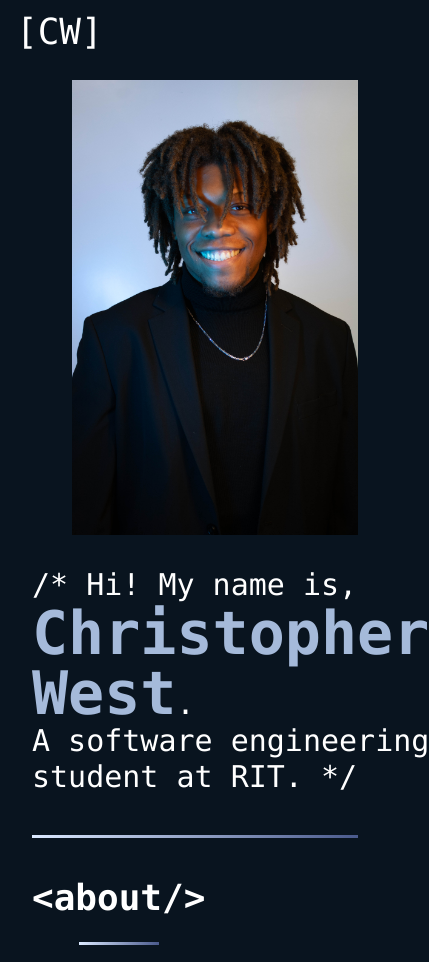
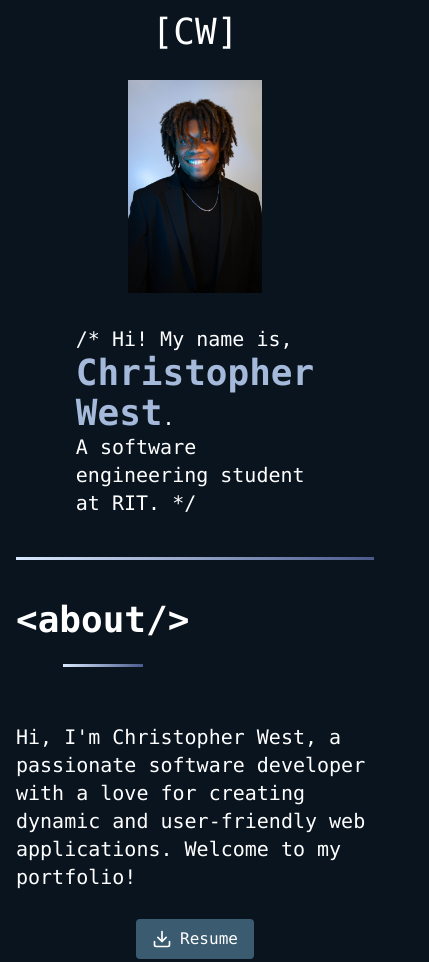
Before and after one commit to CPW9783/cpw9783.github.io, a Gatsby site: page / in a window 390 px wide. Shown: the top 962 px of the page, 429 px wide, since content can reach past the window. Built offline with nearby package versions, Linux system fonts and the light colour scheme; Gatsby itself is replaced by a stand-in of ours.

Commit message:
some mobile fixes

```diff
--- a/src/components/header.tsx
+++ b/src/components/header.tsx
@@ -4,17 +4,17 @@ import photo from "../images/photo1.jpg";
 
 const Header: React.FC = () => {
   return (
-    <div className="flex flex-col-reverse lg:flex-row w-full items-center lg:h-screen justify-center">
-      <div className="mr-auto">
-        <p className="text-3xl">
+    <div className="flex flex-col-reverse lg:flex-row px-28 w-full items-center lg:h-screen justify-center">
+      <div className="flex justify-center xl:mr-auto">
+        <p className="items-center text-xl lg:text-3xl">
           /* Hi! My name is,
           <br />
-          <span className="text-[#A5BADA] text-6xl font-bold">Christopher West</span>.
+          <span className="text-[#A5BADA] font-bold text-4xl lg:text-6xl">Christopher West</span>.
           <br />
           A software engineering student at RIT. */
         </p>
       </div>
-      <div className="ml-10 lg:mr-20 mt-4 mb-8">
+      <div className="lg:ml-10 lg:mr-28 mt-4 mb-8">
         <img src={photo} alt="Christopher West" width={400} />
       </div>
     </div>
--- a/src/pages/index.tsx
+++ b/src/pages/index.tsx
@@ -10,7 +10,7 @@ export default function LandingPage() {
     <div className="flex flex-col px-4 sm:px-6 md:px-10 lg:px-20">
       <div className="flex w-full sticky pb-3 top-0 z-50 bg-[#09141F]">
         <nav className="flex w-full mt-3">
-          <div className="flex justify-center sm:w-full lg:justify-start lg:ml-20 text-4xl">[CW]</div>
+          <div className="flex w-full justify-center lg:justify-start lg:w-auto lg:ml-20 text-4xl">[CW]</div>
           <div className="hidden lg:flex justify-end w-full mt-3 mr-20">
             <ul className="flex space-x-5">
               <li><a href="#home">Home</a></li>
@@ -26,7 +26,7 @@ export default function LandingPage() {
           </div>
         </nav>
       </div>
-      <div className="flex flex-col px-4 sm:px-6 md:px-10 lg:px-20">
+      <div className="flex flex-col">
         <div id="home" className="scroll-mt-24">
           <Header />
         </div>
```
